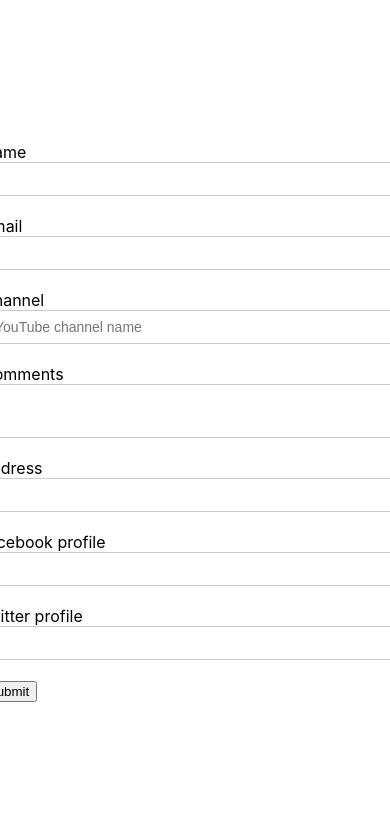
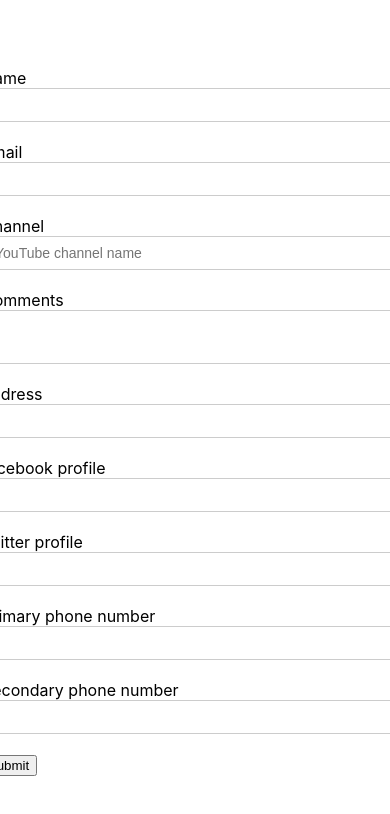
Before and after one commit to jlee380/formikTuto, a React (Create React App) app: page / in a window 390 px wide. Shown: the top 814 px of the page. Built offline with nearby package versions, Linux system fonts and the light colour scheme.

Commit message:
array added being able to handle primary and secondary phone numbers from form submission

```diff
--- a/src/components/YoutubeForm.js
+++ b/src/components/YoutubeForm.js
@@ -13,6 +13,7 @@ const initialValues = {
 		facebook: "",
 		twitter: "",
 	},
+	phoneNumbers: ["", ""],
 };
 
 const onSubmit = (values) => {
@@ -96,6 +97,20 @@ function YoutubeForm() {
 					<Field type="text" id="twitter" name="social.twitter" />
 				</div>
 
+				<div className="form-control">
+					<label htmlFor="primaryPh">Primary phone number</label>
+					<Field type="text" id="primaryPh" name="phoneNumbers[0]" />
+				</div>
+
+				<div className="form-control">
+					<label htmlFor="secondaryPh">Secondary phone number</label>
+					<Field
+						type="text"
+						id="secondaryPh"
+						name="phoneNumbers[1]"
+					/>
+				</div>
+
 				<button type="submit">submit</button>
 			</Form>
 		</Formik>
```
